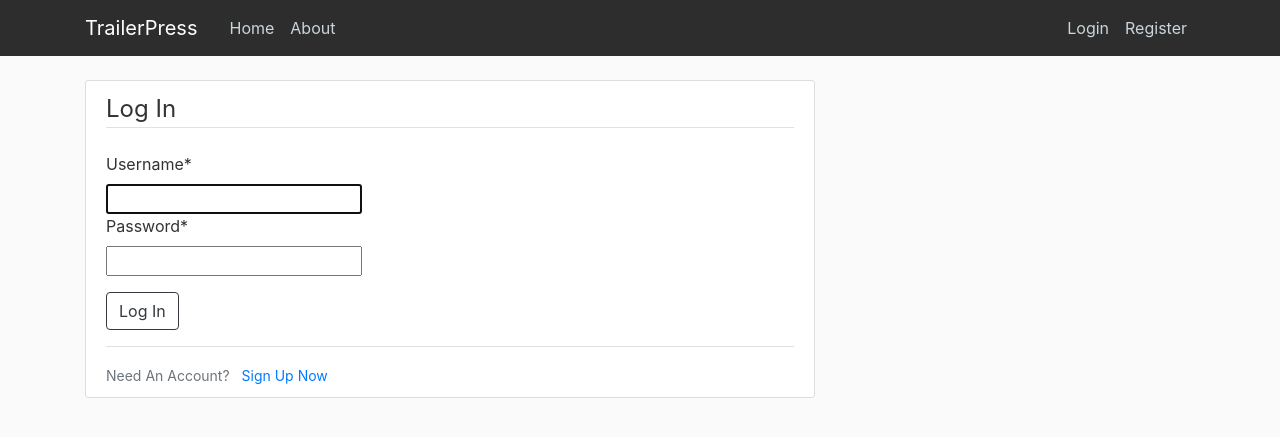
After one commit to 4lm/trailer, a Django app: page /login/ in a window 1280 px wide. The commit adds this page. Shown: the top 437 px of the page. Run offline with Django 3.2, Linux system fonts and the light colour scheme; some libraries are stand-ins or nearby versions.

Commit message:
Add login, logout and basic profile page

```diff
--- a/trailerapp/templates/trailerapp/base.html
+++ b/trailerapp/templates/trailerapp/base.html
@@ -38,10 +38,10 @@
                 <!-- Navbar Right Side -->
                 <div class="navbar-nav">
                     {% if user.is_authenticated %}
-                        <a class="nav-item nav-link" href="#">Profile</a>
-                        <a class="nav-item nav-link" href="#">Logout</a>
+                        <a class="nav-item nav-link" href="{% url 'trailerapp:profile' %}">Profile</a>
+                        <a class="nav-item nav-link" href="{% url 'trailerapp:logout' %}">Logout</a>
                     {% else %}
-                        <a class="nav-item nav-link" href="#">Login</a>
+                        <a class="nav-item nav-link" href="{% url 'trailerapp:login' %}">Login</a>
                         <a class="nav-item nav-link" href="{% url 'trailerapp:register' %}">Register</a>
                     {% endif %}
                 </div>
--- /dev/null
+++ b/trailerapp/templates/trailerapp/login.html
@@ -0,0 +1,23 @@
+{% extends "trailerapp/base.html" %}
+{% load crispy_forms_tags %}
+{% block content %}
+    <div class="content-section">
+        <form method="POST">
+            {% csrf_token %}
+            <fieldset class="form-group">
+                <legend class="border-bottom mb-4">
+                    Log In
+                </legend>
+                {{ form|crispy }}
+            </fieldset>
+            <div class="form-group">
+                <button class="btn btn-outline-dark" type="submit">Log In</button>
+            </div>
+        </form>
+        <div class="border-top pt-3">
+            <small class="text-muted">
+                Need An Account? <a class="ml-2" href="{% url 'trailerapp:register' %}">Sign Up Now</a>
+            </small>
+        </div>
+    </div>
+{% endblock content %}
--- /dev/null
+++ b/trailerapp/templates/trailerapp/profile.html
@@ -0,0 +1,4 @@
+{% extends "trailerapp/base.html" %}
+{% block content %}
+    <h1>{{ user.username }}</h1>
+{% endblock content %}
--- a/trailerapp/urls.py
+++ b/trailerapp/urls.py
@@ -1,9 +1,13 @@
 from django.urls import path
 from . import views
+from django.contrib.auth import views as auth_views
 
 app_name = 'trailerapp'
 urlpatterns = [
     path('', views.FilmIndexListView.as_view(), name='film-list'),
+    path('login/', auth_views.LoginView.as_view(template_name='trailerapp/login.html'), name='login'),
+    path('logout/', auth_views.LogoutView.as_view(template_name='trailerapp/logout.html'), name='logout'),
+    path('playing/', views.playing, name='playing'),
+    path('profile/', views.profile, name='profile'),
     path('register/', views.register, name='register'),
-    path('playing/', views.playing, name='playing'),
 ]
--- a/trailerpress/settings.py
+++ b/trailerpress/settings.py
@@ -125,3 +125,7 @@ API_KEY = config('API_KEY', default='')
 # TMDB API values
 LANGUAGE = config('LANGUAGE', default='')
 REGION = config('REGION', default='')
+
+# LOGIN
+LOGIN_REDIRECT_URL = 'trailerapp:film-list'
+LOGIN_URL = 'trailerapp:login'
```
Also changed, not shown: trailerapp/templates/trailerapp/logout.html (added, +10 -0 lines), trailerapp/views.py (+7 -2 lines).
